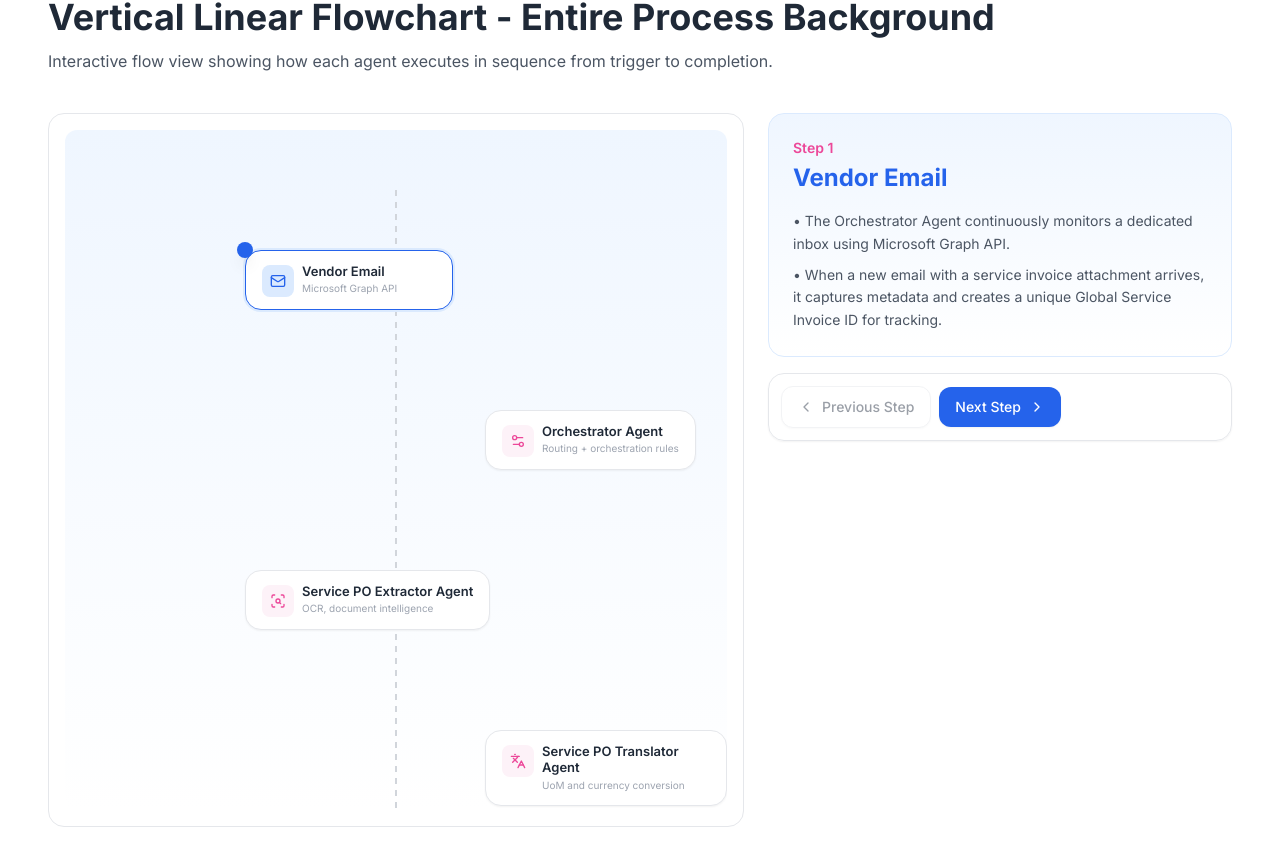
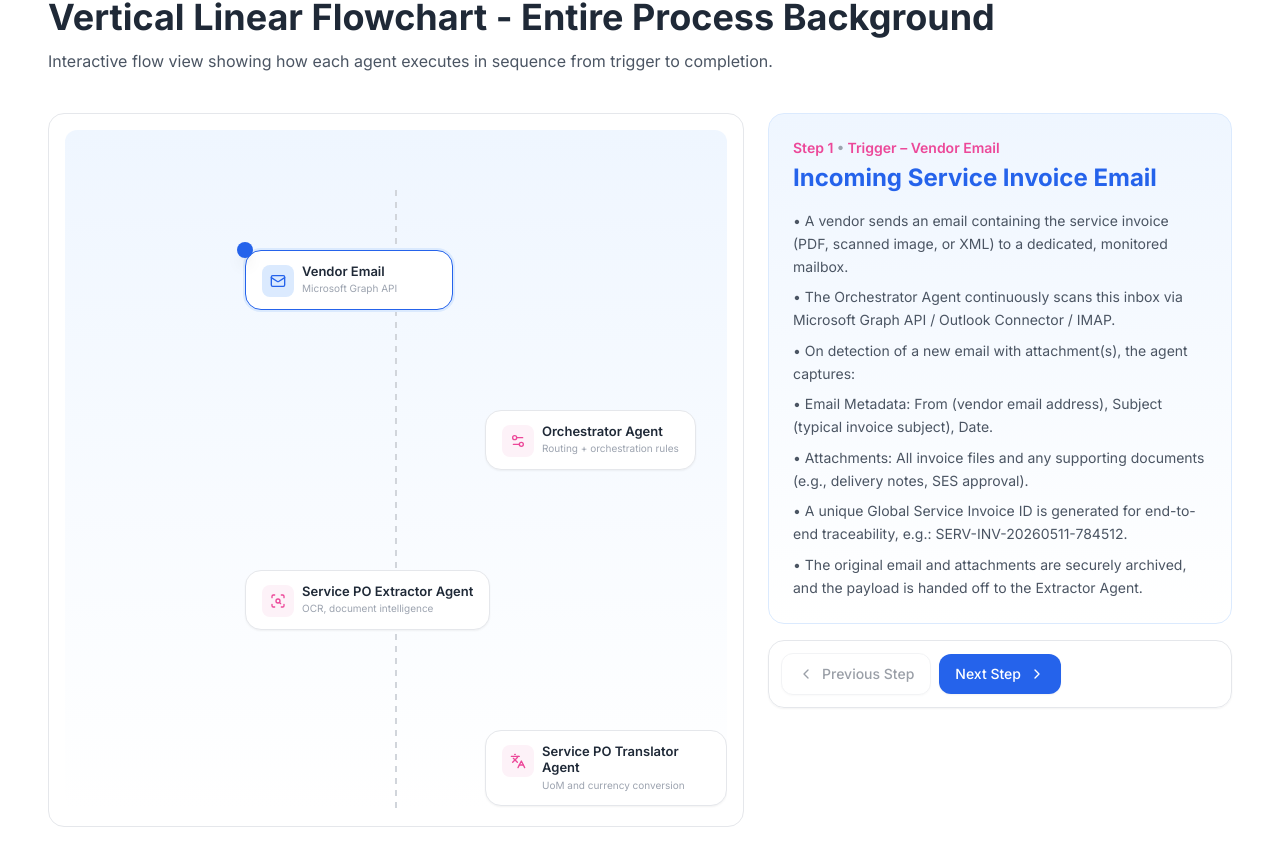
Before and after one commit to kulkid49/Service-PO-Agentic-AI, a React (Vite) app in the folder service-po-invoice-demo/: page / in a window 1280 px wide. Shown: the part 2029-2895 px from the top of the page. Built offline with nearby package versions, Linux system fonts and the light colour scheme.

Commit message:
Update flow explanation card content

```diff
--- a/service-po-invoice-demo/src/data/presentationData.json
+++ b/service-po-invoice-demo/src/data/presentationData.json
@@ -257,38 +257,116 @@
       "tools": "Ledger + audit log"
     }
   ],
-  "flowExplanations": {
-    "trigger": [
-      "The Orchestrator Agent continuously monitors a dedicated inbox using Microsoft Graph API.",
-      "When a new email with a service invoice attachment arrives, it captures metadata and creates a unique Global Service Invoice ID for tracking."
-    ],
-    "orchestrator": [
-      "The Orchestrator generates the Global ID, archives the email, and forwards it to the Extractor Agent.",
-      "It acts as the central coordinator for the entire process."
-    ],
-    "extractor": [
-      "Applies OCR and AI Document Intelligence to extract Vendor, Invoice No., PO Number, service line items, tax, and totals.",
-      "Extraction runs with confidence scoring before moving ahead."
-    ],
-    "translator": [
-      "Normalizes extracted data including language, units, and currency conversions.",
-      "Standardizes tax codes to ERP-compliant values (for example: VAT 12% to UZ_VAT12)."
-    ],
-    "compliance": [
-      "Performs layered validations: vendor active status, tax ID match, PO validity, and duplicate invoice checks.",
-      "All checks must pass before proceeding."
-    ],
-    "validation": [
-      "Executes three-way match: Invoice vs Accepted Service Entry Sheet (or Posted Receipt in BC) vs Purchase Order.",
-      "Applies price and quantity tolerances and auto-approves when within limits."
-    ],
-    "posting": [
-      "Enriches account assignments and posts in background mode (BAPI_INCOMINGINVOICE_CREATE for SAP or Purchase Invoice API for BC).",
-      "Updates PO history and vendor ledger entries."
-    ],
-    "completion": [
-      "Global Service Invoice ID is marked as completed.",
-      "Confirmation notifications can be sent and payment proposal is triggered based on due date."
-    ]
+  "flowExplanationCards": {
+    "trigger": {
+      "label": "Trigger – Vendor Email",
+      "title": "Incoming Service Invoice Email",
+      "bullets": [
+        "A vendor sends an email containing the service invoice (PDF, scanned image, or XML) to a dedicated, monitored mailbox.",
+        "The Orchestrator Agent continuously scans this inbox via Microsoft Graph API / Outlook Connector / IMAP.",
+        "On detection of a new email with attachment(s), the agent captures:",
+        "Email Metadata: From (vendor email address), Subject (typical invoice subject), Date.",
+        "Attachments: All invoice files and any supporting documents (e.g., delivery notes, SES approval).",
+        "A unique Global Service Invoice ID is generated for end-to-end traceability, e.g.: SERV-INV-20260511-784512.",
+        "The original email and attachments are securely archived, and the payload is handed off to the Extractor Agent."
+      ]
+    },
+    "orchestrator": {
+      "label": "Orchestrator Agent",
+      "title": "Central Process Coordinator",
+      "bullets": [
+        "Acts as the brain and traffic controller of the entire invoice processing pipeline.",
+        "Key Responsibilities:",
+        "Assigns the Global Service Invoice ID.",
+        "Logs all events to the central audit trail.",
+        "Routes the invoice package (email + attachments) to the next agent.",
+        "Identifies the correct target ERP system (SAP S/4HANA or Dynamics 365 BC) based on Company Code / PO prefix.",
+        "Maintains the state of each invoice (Received, In Extraction, Validating, Posting, Completed).",
+        "Provides real-time status updates to the monitoring dashboard.",
+        "Ensures that every handover between agents is asynchronous and reliable, eliminating manual inbox sorting."
+      ]
+    },
+    "extractor": {
+      "label": "Service PO Extractor Agent",
+      "title": "Intelligent Document Extraction",
+      "bullets": [
+        "Receives the raw email and attachment(s) from the Orchestrator.",
+        "Processing Steps:",
+        "Detects file type (PDF, image, XML).",
+        "Applies OCR (Optical Character Recognition) combined with AI Document Intelligence (e.g., Azure Form Recognizer / NA10) to read the invoice.",
+        "Handles multi-page invoices, complex line-item tables, and handwritten or scanned content.",
+        "Extracts Critical Data Fields:",
+        "Header: Vendor Name/Code, Invoice Number, Invoice Date, Purchase Order Number, Service Entry Sheet number (if present), Currency, Total Amount.",
+        "Line Items: Service Description, Service Number, Quantity, Unit of Measure, Unit Rate, Line Amount, Account Assignment hints (Cost Center, WBS, Project).",
+        "Tax & Banking: Tax details, Payment Due Date, Bank account information.",
+        "Quality Control:",
+        "A confidence score (0–100%) is assigned to each extracted field and an overall document score.",
+        "In the ideal flow, all fields exceed the pre-set threshold (e.g., 85%), and the data is packaged as a structured JSON payload.",
+        "The final payload, together with the original document link, is passed to the Translator Agent."
+      ]
+    },
+    "translator": {
+      "label": "Service PO Translator Agent",
+      "title": "Data Normalisation & Standardisation",
+      "bullets": [
+        "The Translator Agent ensures that extracted data matches the ERP system’s language and formats.",
+        "Normalisation Actions:",
+        "Language Translation: Converts invoice text to the required language (if multi-lingual extraction occurred).",
+        "Currency & UoM Conversion: Aligns currencies and units of measure with the company code’s master data (e.g., convert foreign currency to local currency using the latest exchange rate; map “hour” to “HRS”).",
+        "Tax Code Standardisation: Maps textual tax descriptions to system tax codes. For example, “VAT 12%” becomes the SAP tax code UZ_VAT12, or the corresponding D365 BC tax code.",
+        "Field Formatting: Dates are converted to the ERP-expected format (YYYY-MM-DD), vendor codes are matched to the master record, and PO numbers are normalised (removing spaces/special characters).",
+        "The normalised, clean data payload is then ready for compliance verification."
+      ]
+    },
+    "compliance": {
+      "label": "Compliance Checker Agent + Master Data Agent",
+      "title": "Multi-Layered Business & Master Data Validation",
+      "bullets": [
+        "The Service Master Data Agent fetches live master records from SAP / D365 BC for validation.",
+        "The Compliance Checker Agent runs layered checks with clear pass/fail outcomes:",
+        "Vendor Validation: Vendor exists and is active in the relevant Company Code; vendor is not blocked for posting/payment; bank account details match the master record (fraud prevention); Tax ID / GSTIN / PINFL matches the vendor master.",
+        "Regulatory & Policy Compliance: Applies country-specific rules (e.g., Uzbekistan VAT, India GST); checks for any mandatory withholding tax applicability on services.",
+        "Document Completeness: PO number is present and valid in the system; service lines are properly identified (Item Category “D” in SAP or Resource lines in BC); relevant supporting documents are referenced.",
+        "Duplicate Invoice Check: Searches across both SAP and BC using Vendor + Invoice No. + Date + Amount; prevents accidental double-posting.",
+        "Successful Outcome: All checks pass → the invoice moves forward to the Validation Agent.",
+        "In this clean demo, no business exceptions occur, ensuring a straight-through processing path."
+      ]
+    },
+    "validation": {
+      "label": "Service Validation Agent",
+      "title": "Three-Way Match & Tolerance Enforcement",
+      "bullets": [
+        "The Validation Agent performs the three-way match, the core control for service procurement.",
+        "For SAP Environments: Retrieves the Purchase Order (ME23N) and verifies Item Category = D (Services); checks the Service Entry Sheet (SES) status in ML81N – must be “Accepted”; compares Invoice lines vs. Accepted SES quantities/amounts vs. PO lines.",
+        "For Dynamics 365 Business Central: Retrieves the Purchase Order and ensures a Posted Purchase Receipt exists for the resource/service lines; compares Invoice Qty/Cost vs. Received Qty/Cost on the receipt.",
+        "Tolerance Check: Applies configured tolerances for price, quantity, and amount (SAP OMR6 / LIV; BC Purchases & Payables Setup).",
+        "Exact matches or small variances within tolerance → auto-approved.",
+        "Validation Output: A verified, tolerance-compliant invoice ready for final posting."
+      ]
+    },
+    "posting": {
+      "label": "Service Posting Agent",
+      "title": "Final Enrichment & System Posting",
+      "bullets": [
+        "The Posting Agent receives the approved payload and performs the final ERP booking.",
+        "Pre-Posting Enrichment: Pulls the latest account assignment data (Cost Center, WBS Element, Internal Order) from the master records; applies the correct tax codes and G/L accounts based on automatic account determination (OBYC in SAP, Posting Groups in BC).",
+        "System-Specific Posting Actions:",
+        "SAP S/4HANA: Utilises BAPI_INCOMINGINVOICE_CREATE (or an IDoc INVOIC01) to simulate the MIRO transaction in the background; references the Purchase Order Number and Accepted Service Entry Sheet; posts the invoice, generating an Invoice Receipt (IR) in PO history; produces an SAP Invoice Document Number (e.g., 5100000123).",
+        "Dynamics 365 BC: Creates a Purchase Invoice via API / Web Service; uses Get Receipt Lines (if receipt-based matching is enabled) to fetch the goods receipt; posts the Purchase Invoice, updating PO status and creating a Vendor Ledger Entry.",
+        "Post-Posting Actions: Creates an open vendor item in Accounts Payable; triggers a Payment Proposal Run automatically (F110 in SAP / Payment Journal in BC) if the payment due date is met; sends a confirmation email to the AP team and the vendor (optional)."
+      ]
+    },
+    "completion": {
+      "label": "Completion – Invoice Posted",
+      "title": "Finalisation & Audit Trail Update",
+      "bullets": [
+        "The Global Service Invoice ID is marked as “Completed” in the audit log.",
+        "Key Outcomes:",
+        "The posted document number (SAP Invoice Doc No. or BC Posted Invoice No.) is linked to the original Global ID for full traceability.",
+        "The central dashboard updates the invoice status and triggers any required alerts.",
+        "All actions are recorded in the Agentic AI Operations Audit Log, ensuring a transparent, compliant process.",
+        "The end-to-end journey – from vendor email to posted invoice – is now fully automated, fully visible, and free of manual intervention."
+      ]
+    }
   }
 }
--- a/service-po-invoice-demo/src/sections/FlowchartSection.tsx
+++ b/service-po-invoice-demo/src/sections/FlowchartSection.tsx
@@ -29,7 +29,10 @@ const iconMap: Record<string, ComponentType<{ size?: number; className?: string
 
 export default function FlowchartSection() {
   const nodes = data.flowNodes
-  const explanations = data.flowExplanations
+  const cards = data.flowExplanationCards as Record<
+    string,
+    { label: string; title: string; bullets: string[] }
+  >
   const [current, setCurrent] = useState(0)
   const scrollerRef = useRef<HTMLDivElement | null>(null)
 
@@ -56,7 +59,7 @@ export default function FlowchartSection() {
   }, [current, nodePositions])
 
   const activeNode = nodes[current]
-  const activeText = explanations[activeNode.id as keyof typeof explanations]
+  const activeCard = cards[activeNode.id] ?? { label: activeNode.title, title: activeNode.title, bullets: [] }
 
   const pathFor = (idx: number) => {
     const p1 = nodePositions[idx]
@@ -179,10 +182,12 @@ export default function FlowchartSection() {
                 exit={{ opacity: 0, y: -10 }}
                 className="rounded-2xl border border-blue-100 bg-gradient-to-b from-blue-50 to-white p-6"
               >
-                <p className="text-sm font-semibold text-pink-500">Step {current + 1}</p>
-                <h3 className="mt-1 text-2xl font-bold text-blue-600">{activeNode.title}</h3>
+                <p className="text-sm font-semibold text-pink-500">
+                  Step {current + 1} <span className="text-gray-400">•</span> {activeCard.label}
+                </p>
+                <h3 className="mt-1 text-2xl font-bold text-blue-600">{activeCard.title}</h3>
                 <div className="mt-4 space-y-2">
-                  {activeText.map((line, idx) => (
+                  {activeCard.bullets.map((line, idx) => (
                     <motion.p
                       key={line}
                       initial={{ opacity: 0, x: 8 }}
```
